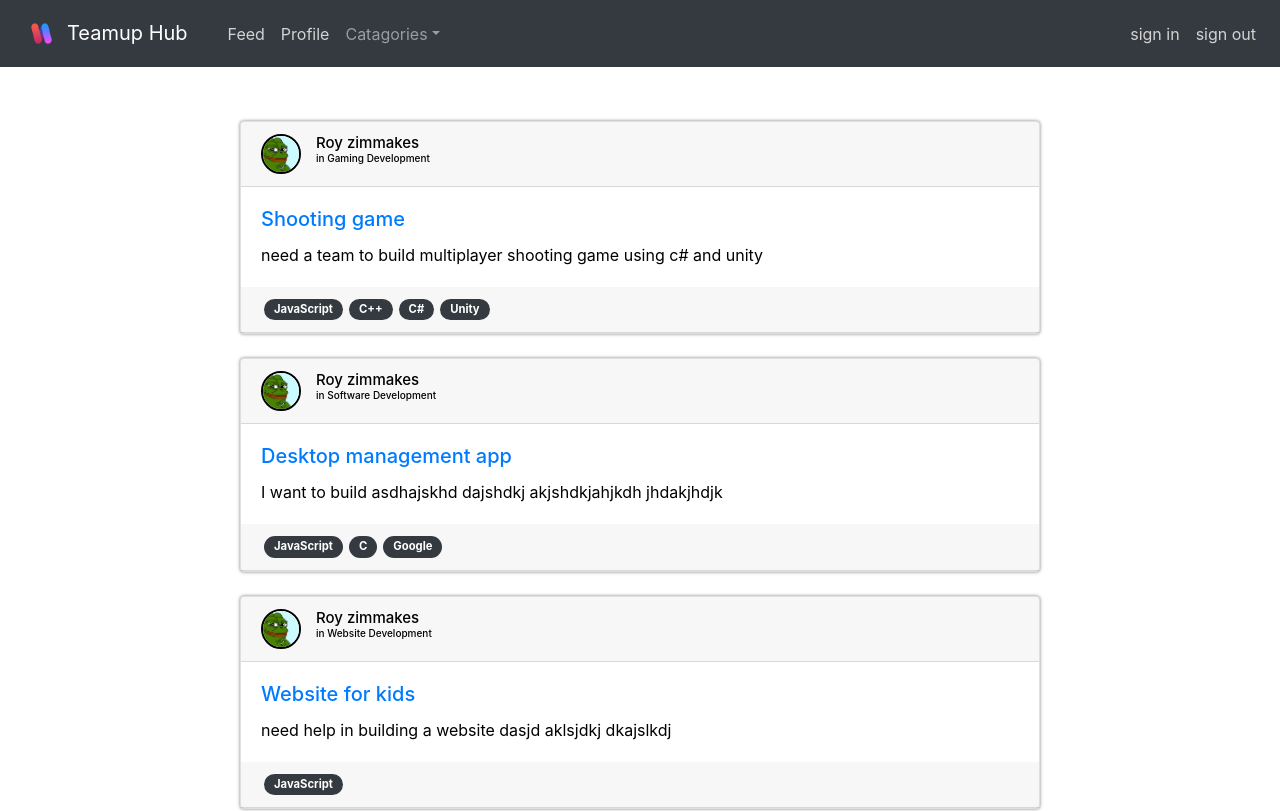
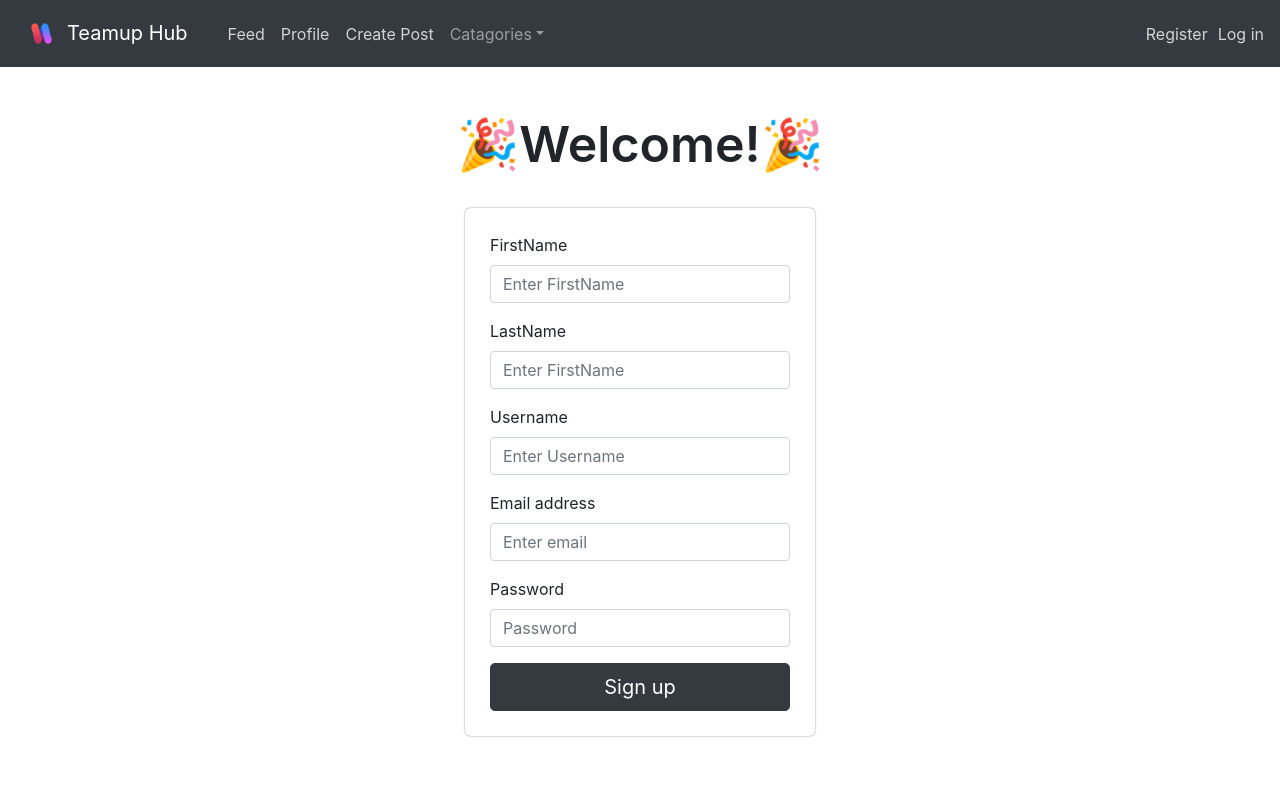
Before and after one commit to FarsBein/Teamup-hub, a React (Create React App) app: page /register in a window 1280 px wide. Shown: the top 811 px of the page. Built offline with nearby package versions, Linux system fonts and the light colour scheme.

Commit message:
set up the registration forms

```diff
--- a/src/App.css
+++ b/src/App.css
@@ -55,6 +55,10 @@
   margin: 0;
 }
 
+.Register-Login Link{
+
+}
+
 /* post -------------------------- */
 
 
--- /dev/null
+++ b/src/components/Navbar/AuthOption.js
@@ -0,0 +1,13 @@
+import React from 'react'
+import * as ReactBootstrap from 'react-bootstrap'
+import { Link } from 'react-router-dom'
+import '../../App.css'
+
+export default function AuthOption() {
+    return (
+        <div className='Register-Login'>
+            <Link style={{'paddingRight': '10px'}} className={'links'} to="/register">Register</Link>
+            <Link  className={'links'} to="/login">Log in</Link>
+        </div>
+    )
+}
--- a/src/components/Navbar/Navbar.js
+++ b/src/components/Navbar/Navbar.js
@@ -2,6 +2,7 @@ import React from 'react';
 import * as ReactBootstrap from "react-bootstrap";
 import { Link } from 'react-router-dom';
 import logo from '../../images/logo.png'
+import AuthOption from './AuthOption';
 
 const Navbar = () => {
     return (
@@ -26,6 +27,7 @@ const Navbar = () => {
                     <ReactBootstrap.Nav className="mr-auto">
                     <ReactBootstrap.Nav.Link><Link className={'links'} to="/feed">Feed</Link></ReactBootstrap.Nav.Link>
                     <ReactBootstrap.Nav.Link href="#link"><Link className={'links'} to="/profile">Profile</Link></ReactBootstrap.Nav.Link>
+                    <ReactBootstrap.Nav.Link href="#link"><Link className={'links'} to="/createPost">Create Post</Link></ReactBootstrap.Nav.Link>
                     <ReactBootstrap.NavDropdown title="Catagories" id="basic-nav-dropdown">
                         <ReactBootstrap.NavDropdown.Item>Projects</ReactBootstrap.NavDropdown.Item>
                         <ReactBootstrap.NavDropdown.Item>Gaming</ReactBootstrap.NavDropdown.Item>
@@ -33,8 +35,7 @@ const Navbar = () => {
                     </ReactBootstrap.NavDropdown>
                     </ReactBootstrap.Nav>
                     <ReactBootstrap.Nav>
-                        <ReactBootstrap.Nav.Link><Link className={'links'} to="/authorization">sign in</Link></ReactBootstrap.Nav.Link>
-                        <ReactBootstrap.Nav.Link><Link className={'links'} to="/authorization">sign out</Link></ReactBootstrap.Nav.Link>
+                        <AuthOption />
                     </ReactBootstrap.Nav>
                 </ReactBootstrap.Navbar.Collapse>
             </ReactBootstrap.Navbar>
--- a/src/components/Root/Root.js
+++ b/src/components/Root/Root.js
@@ -3,7 +3,8 @@ import {Route,Switch} from 'react-router-dom';
 import feed from '../pages/feed/Feed.js'
 import post from '../pages/post/Post.js'
 import profile from '../pages/profile/Profile.js'
-import authorization from '../pages/authorization/Auth.js'
+import Register from '../pages/authorization/Register.js'
+import Login from '../pages/authorization/Login.js'
 import Navbar from '../Navbar/Navbar.js';
 import createPost from '../pages/createPost/CreatePost.js';
 import chat from '../pages/chat/Chat.js'
@@ -19,7 +20,8 @@ const Root = () => {
                 <Route name='post' component={post} path='/post' />
                 <Route name='createPost' component={createPost} path='/createPost' />
                 <Route name='profile' component={profile} path='/profile' />
-                <Route name='authorization' component={authorization} path='/authorization' />
+                <Route name='authorization' component={Register} path='/register' />
+                <Route name='authorization' component={Login} path='/login' />
                 <Route name='feed' component={feed} path='/' />
             </Switch>
         </div>
--- /dev/null
+++ b/src/components/pages/authorization/Login.js
@@ -0,0 +1,26 @@
+import React from 'react'
+import * as ReactBootStrap from 'react-bootstrap'
+
+export default function Login() {
+    return (
+        <div className='auth-container'>
+            <div className='Welcome'>
+                <p>🎉Welcome!🎉</p>
+            </div>
+            <ReactBootStrap.Form className={'form'}>
+                <ReactBootStrap.Form.Group controlId="formBasicEmail">
+                    <ReactBootStrap.Form.Label>Email address</ReactBootStrap.Form.Label>
+                    <ReactBootStrap.Form.Control type="email" placeholder="Enter email" />
+                </ReactBootStrap.Form.Group>
+
+                <ReactBootStrap.Form.Group controlId="formBasicPassword">
+                    <ReactBootStrap.Form.Label>Password</ReactBootStrap.Form.Label>
+                    <ReactBootStrap.Form.Control type="password" placeholder="Password" />
+                </ReactBootStrap.Form.Group>
+                <ReactBootStrap.Button className='btn-lg btn-dark btn-block' variant="dark" type="submit">
+                    Log in
+                </ReactBootStrap.Button>
+            </ReactBootStrap.Form>
+        </div>
+    )
+}
--- /dev/null
+++ b/src/components/pages/authorization/Register.js
@@ -0,0 +1,43 @@
+import React from 'react'
+import * as ReactBootStrap from 'react-bootstrap'
+
+const Register = () => {
+    return (
+        <div className='auth-container'>
+            <div className='Welcome'>
+                <p>🎉Welcome!🎉</p>
+            </div>
+                <ReactBootStrap.Form className={'form'}>
+                    <ReactBootStrap.Form.Group controlId="formBasicFirstName">
+                        <ReactBootStrap.Form.Label >FirstName</ReactBootStrap.Form.Label>
+                        <ReactBootStrap.Form.Control type="text" placeholder="Enter FirstName" />
+                    </ReactBootStrap.Form.Group>
+
+                    <ReactBootStrap.Form.Group controlId="formBasicLastName">
+                        <ReactBootStrap.Form.Label >LastName</ReactBootStrap.Form.Label>
+                        <ReactBootStrap.Form.Control type="text" placeholder="Enter FirstName" />
+                    </ReactBootStrap.Form.Group>
+
+                    <ReactBootStrap.Form.Group controlId="formBasicUsername">
+                        <ReactBootStrap.Form.Label >Username</ReactBootStrap.Form.Label>
+                        <ReactBootStrap.Form.Control type="text" placeholder="Enter Username" />
+                    </ReactBootStrap.Form.Group>
+
+                    <ReactBootStrap.Form.Group controlId="formBasicEmail">
+                        <ReactBootStrap.Form.Label>Email address</ReactBootStrap.Form.Label>
+                        <ReactBootStrap.Form.Control type="email" placeholder="Enter email" />
+                    </ReactBootStrap.Form.Group>
+
+                    <ReactBootStrap.Form.Group controlId="formBasicPassword">
+                        <ReactBootStrap.Form.Label>Password</ReactBootStrap.Form.Label>
+                        <ReactBootStrap.Form.Control type="password" placeholder="Password" />
+                    </ReactBootStrap.Form.Group>
+                    <ReactBootStrap.Button className='btn-lg btn-dark btn-block' variant="dark" type="submit">
+                        Sign up
+                    </ReactBootStrap.Button>
+                </ReactBootStrap.Form>
+        </div>
+    )
+}
+
+export default  Register;
--- a/src/components/pages/authorization/auth.js
+++ /dev/null
@@ -1,63 +0,0 @@
-import React from 'react'
-import * as ReactBootStrap from 'react-bootstrap'
-
-const Auth = () => {
-    return (
-        <div className='auth-container'>
-            <div className='Welcome'>
-                <p>Welcome!</p>
-            </div>
-            <ReactBootStrap.Tabs defaultActiveKey="Log in" id="uncontrolled-tab-example">
-                <ReactBootStrap.Tab eventKey="Log in" title="Log in">
-                    <ReactBootStrap.Form className={'form'}>
-                    <ReactBootStrap.Form.Group controlId="formBasicEmail">
-                        <ReactBootStrap.Form.Label>Email address</ReactBootStrap.Form.Label>
-                        <ReactBootStrap.Form.Control type="email" placeholder="Enter email" />
-                    </ReactBootStrap.Form.Group>
-
-                    <ReactBootStrap.Form.Group controlId="formBasicPassword">
-                        <ReactBootStrap.Form.Label>Password</ReactBootStrap.Form.Label>
-                        <ReactBootStrap.Form.Control type="password" placeholder="Password" />
-                    </ReactBootStrap.Form.Group>
-                    <ReactBootStrap.Button className='btn-lg btn-dark btn-block' variant="dark" type="submit">
-                        Log in
-                    </ReactBootStrap.Button>
-                    </ReactBootStrap.Form>
-                </ReactBootStrap.Tab>
-                <ReactBootStrap.Tab eventKey="Sign up" title="Sign up">
-                    <ReactBootStrap.Form className={'form'}>
-                        <ReactBootStrap.Form.Group controlId="formBasicFirstName">
-                            <ReactBootStrap.Form.Label >FirstName</ReactBootStrap.Form.Label>
-                            <ReactBootStrap.Form.Control type="text" placeholder="Enter FirstName" />
-                        </ReactBootStrap.Form.Group>
-
-                        <ReactBootStrap.Form.Group controlId="formBasicLastName">
-                            <ReactBootStrap.Form.Label >LastName</ReactBootStrap.Form.Label>
-                            <ReactBootStrap.Form.Control type="text" placeholder="Enter FirstName" />
-                        </ReactBootStrap.Form.Group>
-
-                        <ReactBootStrap.Form.Group controlId="formBasicUsername">
-                            <ReactBootStrap.Form.Label >Username</ReactBootStrap.Form.Label>
-                            <ReactBootStrap.Form.Control type="text" placeholder="Enter Username" />
-                        </ReactBootStrap.Form.Group>
-
-                        <ReactBootStrap.Form.Group controlId="formBasicEmail">
-                            <ReactBootStrap.Form.Label>Email address</ReactBootStrap.Form.Label>
-                            <ReactBootStrap.Form.Control type="email" placeholder="Enter email" />
-                        </ReactBootStrap.Form.Group>
-
-                        <ReactBootStrap.Form.Group controlId="formBasicPassword">
-                            <ReactBootStrap.Form.Label>Password</ReactBootStrap.Form.Label>
-                            <ReactBootStrap.Form.Control type="password" placeholder="Password" />
-                        </ReactBootStrap.Form.Group>
-                        <ReactBootStrap.Button className='btn-lg btn-dark btn-block' variant="dark" type="submit">
-                            Sign up
-                        </ReactBootStrap.Button>
-                    </ReactBootStrap.Form>
-                </ReactBootStrap.Tab>
-            </ReactBootStrap.Tabs>
-        </div>
-    )
-}
-
-export default  Auth;
```
